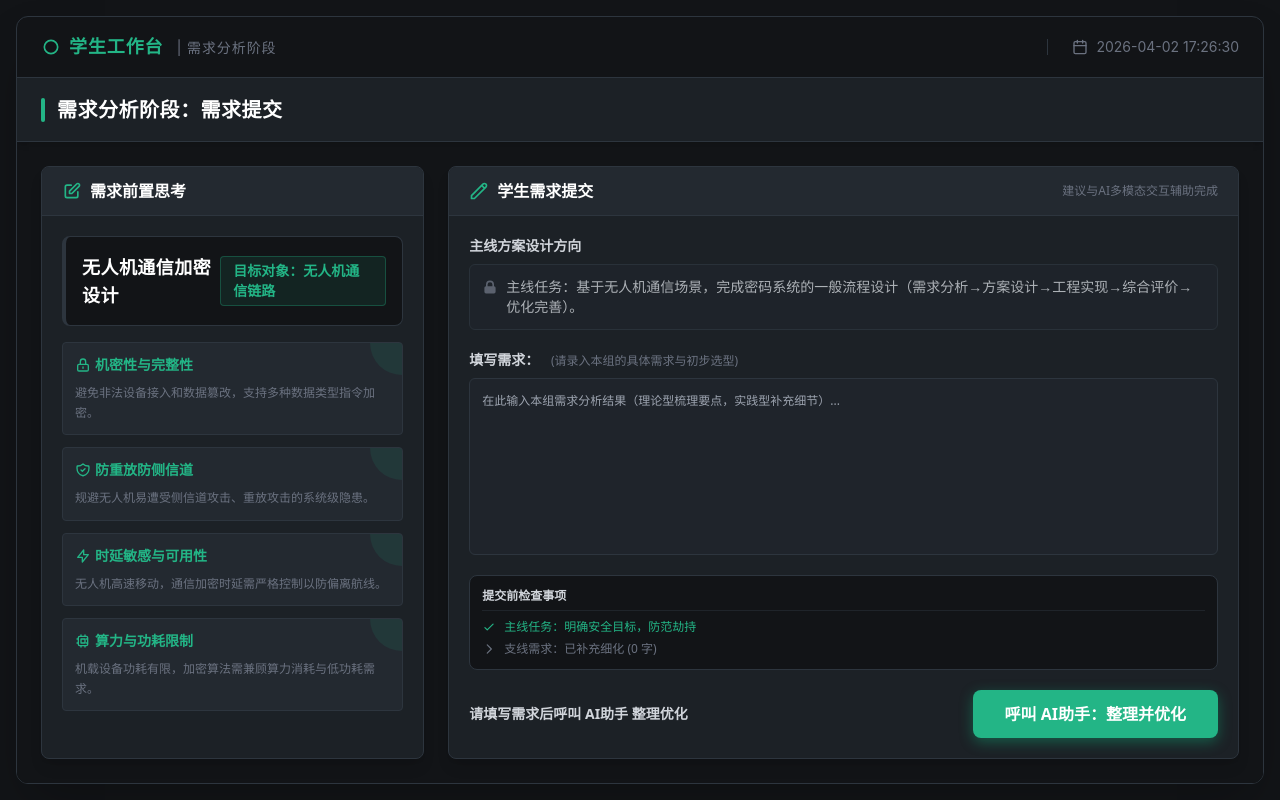
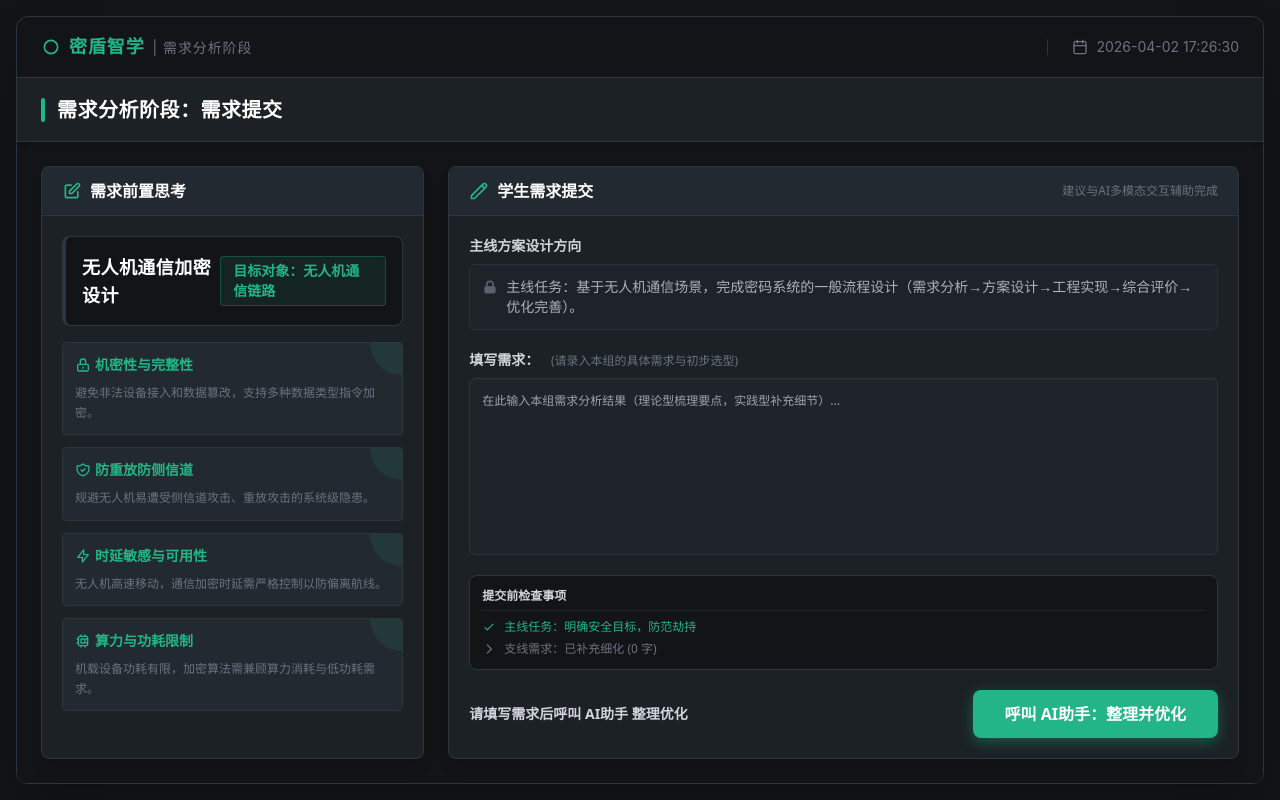
Before and after one commit to Li-ShuangYu/uav-encryption-teaching-demo, a Vue app: page /#/student/task-receive in a window 1280 px wide. Built offline with nearby package versions, Linux system fonts and the light colour scheme.

Commit message:
chore: 更新品牌名称和logo图片
将品牌名称从"学生工作台"更改为"密盾智学"
更新侧边栏logo图片路径和文件

```diff
--- a/src/components/StudentLayout.vue
+++ b/src/components/StudentLayout.vue
@@ -5,7 +5,7 @@
       <div class="flex justify-between items-center px-6 py-4 border-b border-borderColor head">
         <div @click="navigateToHome" class="flex items-center space-x-2 text-accentGreen font-bold text-lg tracking-wider cursor-pointer hover:text-accentGreenDark transition">
             <svg class="w-5 h-5" fill="none" stroke="currentColor" viewBox="0 0 24 24"><circle cx="12" cy="12" r="8" stroke-width="2"></circle></svg>
-            <span>学生工作台 <span class="text-textMuted text-sm font-normal ml-2">| {{ currentStage }}</span></span>
+            <span>密盾智学<span class="text-textMuted text-sm font-normal ml-2">| {{ currentStage }}</span></span>
         </div>
 
         <div class="flex items-center space-x-4 text-sm text-textMuted">
--- a/src/views/StudentProfileDashboard.vue
+++ b/src/views/StudentProfileDashboard.vue
@@ -112,7 +112,7 @@ window.addEventListener("resize", () => {
   <div class="layout-wrapper">
     <aside class="sidebar">
       <div class="sidebar-logo">
-        <img src="../../assets/image/logo.png" alt="logo" style="width: 28px; height: 28px; border-radius: 4px;" />
+        <img src="../assets/image/mdzx.png" alt="logo" style="width: 28px; height: 28px; border-radius: 4px;" />
       </div>
       <div class="sidebar-menus top-menus">
         <div class="menu-item active" title="学员画像">
```
Also changed, not shown: src/assets/image/mdzx.png (added).
